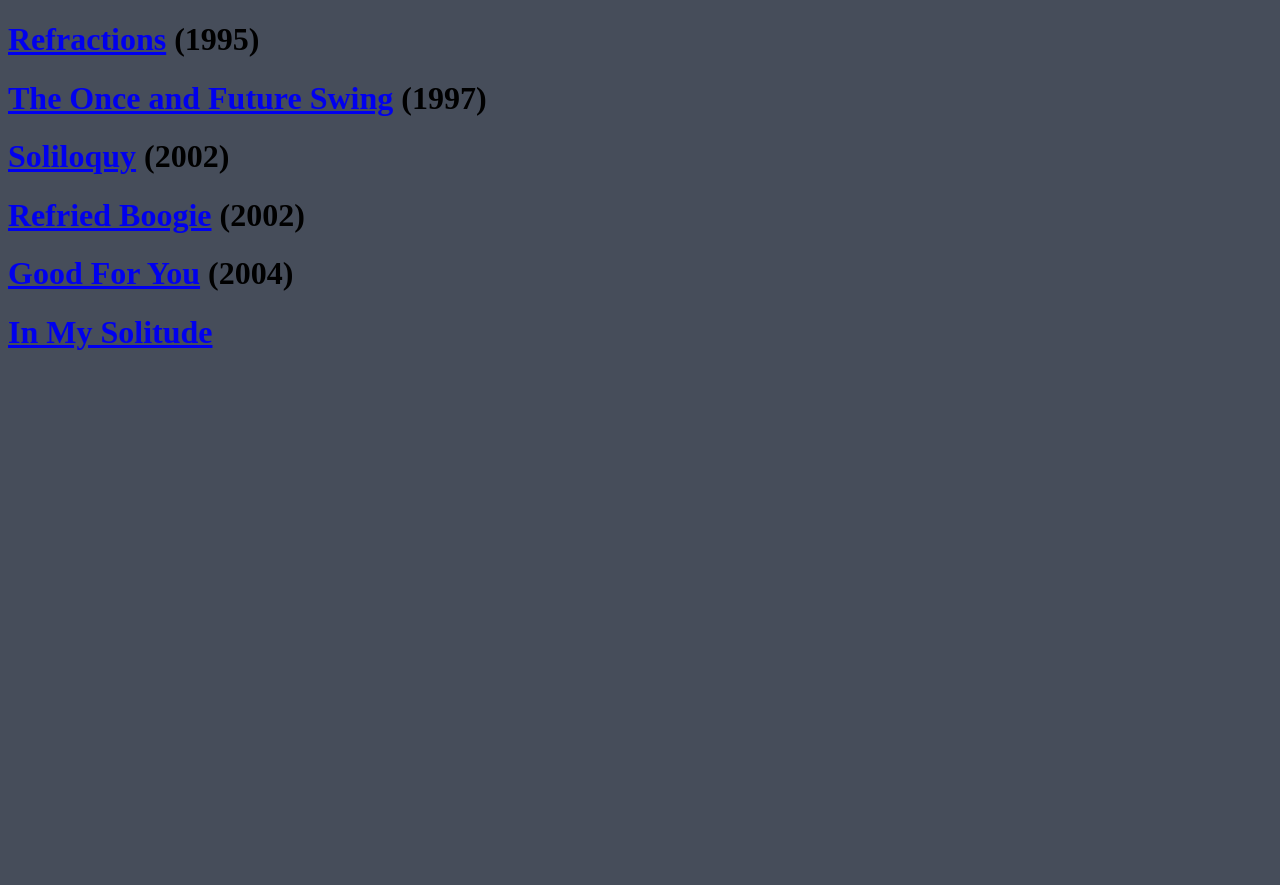
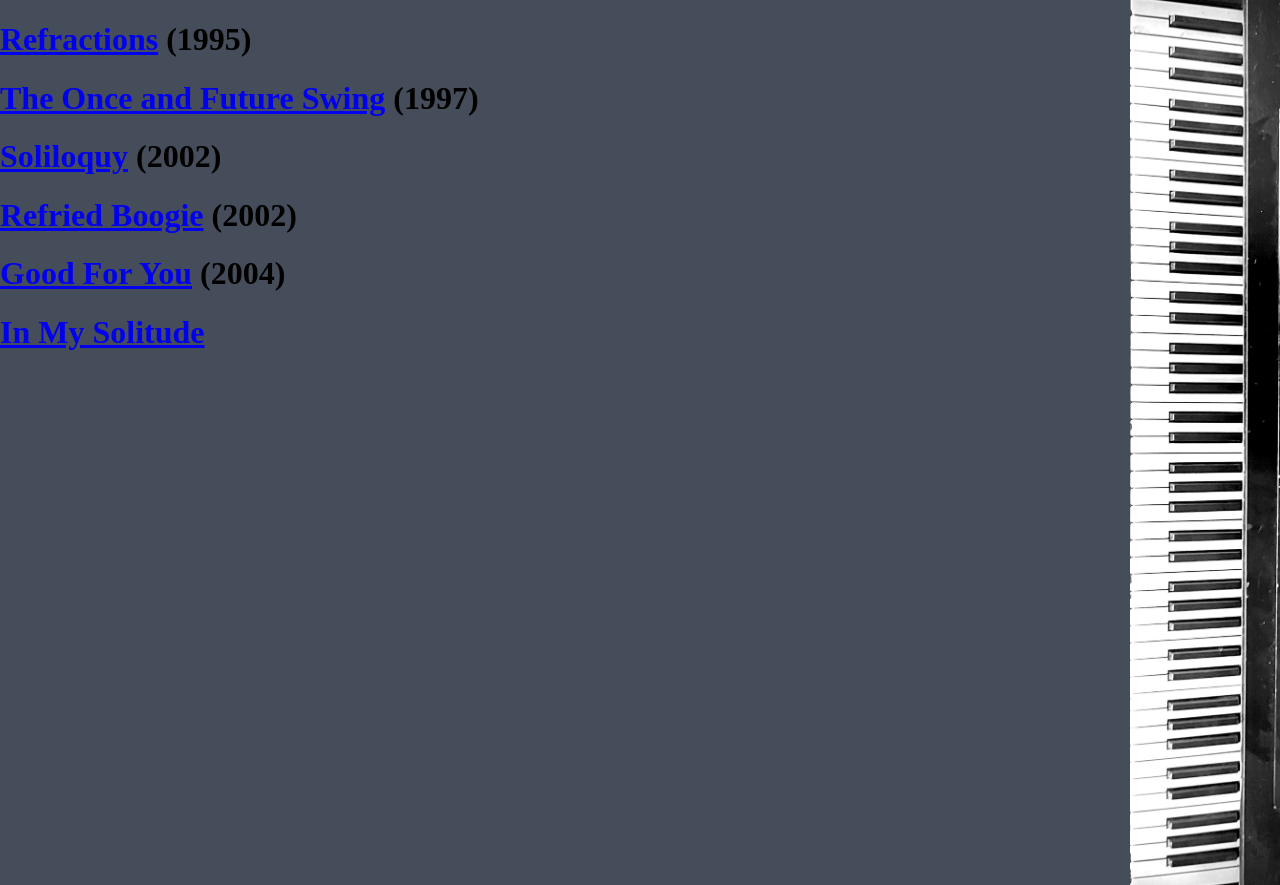
Before and after one commit to ragesoss/colinrossmusic, a plain HTML site: page index.html in a window 1280 px wide. Before the commit the page ends 800 px from the top, so only its background shows below. Drawn offline with Linux system fonts and the light colour scheme.

Commit message:
adding piano image

```diff
--- a/css/site.css
+++ b/css/site.css
@@ -1,3 +1,5 @@
 body {
+    margin: 0px;
+    display: flow-root;
     background-color: rgb(70, 77, 90);
 }
--- a/index.html
+++ b/index.html
@@ -4,6 +4,7 @@
     <link rel="stylesheet" type="text/css" href="/colinrossmusic/css/site.css"/>
   </head>
   <body>
+    <img src="photos/pianoKeys.jpg" style="float: right; width: 150px;">
     <h1>
       <a href="music/refractions/">Refractions</a> (1995)
     </h1>
```
